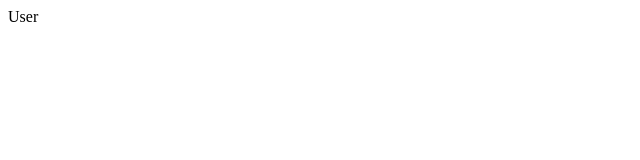
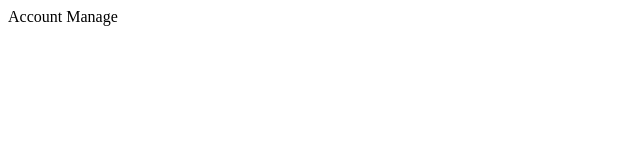
Before and after one commit to newweww/hello, a plain HTML site: page user.html in a window 1280 px wide. Shown: the whole page, without its empty margins (0-640 px from the left). Drawn offline with Linux system fonts and the light colour scheme.

```diff
--- a/user.html
+++ b/user.html
@@ -6,6 +6,6 @@
     <title>Document</title>
 </head>
 <body>
-    User
+    Account Manage
 </body>
 </html>
```
